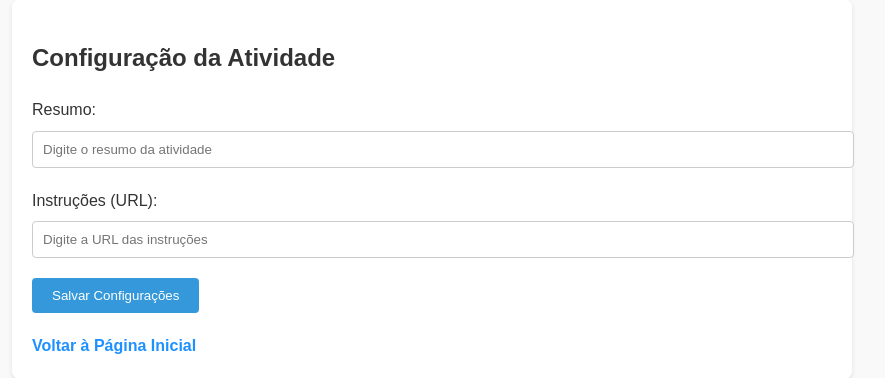
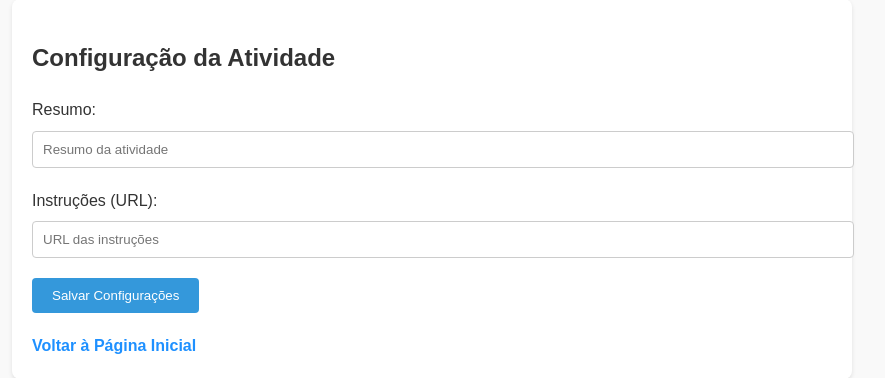
Before and after one commit to Joao-Machado-UAb/edumat, a Flask app: page /config in a window 1280 px wide. Shown: the part 124-502 px from the top of the page, without its empty margins (208-1093 px from the left). Run offline with Flask 3, Linux system fonts and the light colour scheme.

Commit message:
Update config.html

```diff
--- a/templates/config.html
+++ b/templates/config.html
@@ -90,10 +90,10 @@
 
         <form>
             <label for="resumo">Resumo:</label>
-            <input type="text" id="resumo" name="resumo" placeholder="Digite o resumo da atividade">
+            <input type="text" id="resumo" name="resumo" placeholder="Resumo da atividade">
 
             <label for="instrucoes">Instruções (URL):</label>
-            <input type="text" id="instrucoes" name="instrucoes" placeholder="Digite a URL das instruções">
+            <input type="text" id="instrucoes" name="instrucoes" placeholder="URL das instruções">
 
             <!-- Campos ocultos para enviar os dados ao backend -->
             <input type="hidden" id="hidden_resumo" name="hidden_resumo">
```
